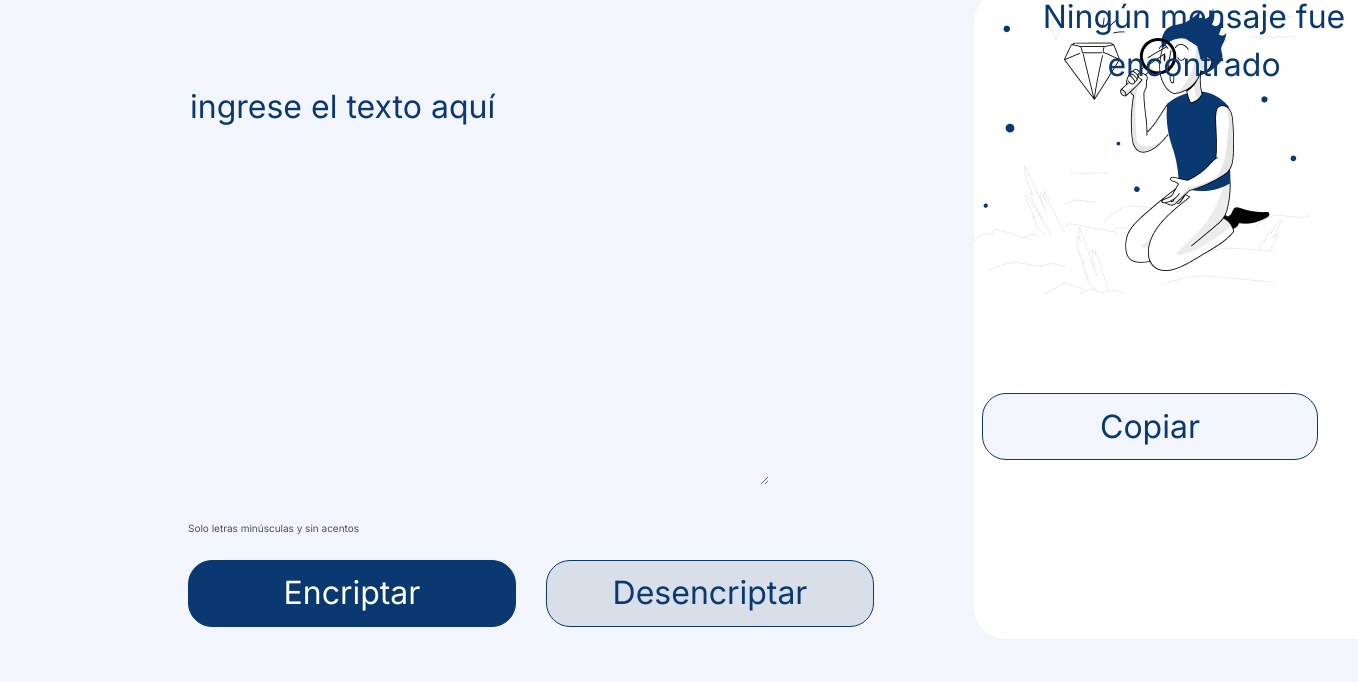
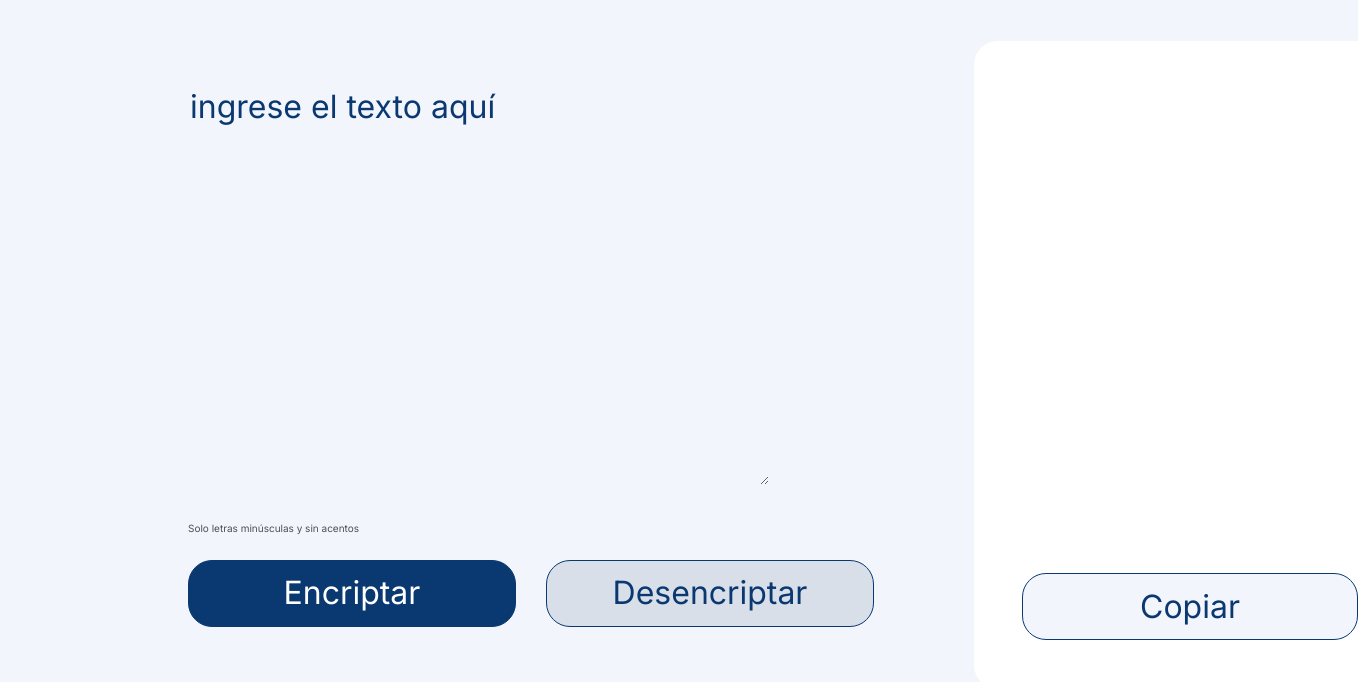
Before and after one commit to Angell2118/Encriptador-de-texto, a plain HTML site: page index.html in a window 1280 px wide. Both pictures are taken after a click on the button "Encriptar". Shown: the part 118-800 px from the top of the page, 1358 px wide, since content can reach past the window. Drawn offline with Linux system fonts and the light colour scheme.

Commit message:
creacion de funciones jsvascript

```diff
--- a/encriptador.js
+++ b/encriptador.js
@@ -1,21 +1,60 @@
 //variables
-let texto ="";
-let mensajeEncriptado ="";
+const textArea1 = document.querySelector(".text_area1");
+const textArea2 = document.querySelector(".text_area2");
 
 
-//document.getElementById('texto').value;
+/*
+La letra "e" es convertida para "enter"
+La letra "i" es convertida para "imes"
+La letra "a" es convertida para "ai"
+La letra "o" es convertida para "ober"
+La letra "u" es convertida para "ufat"
+*/
 
 
-console.log(texto);
 
 
 //funciones
-function encriptar(){
+function encriptar(stringEncriptada){
+    let matrizCodigo = [["e", "enter"], ["i", "imes"], ["a", "ai"], ["o", "ober"], ["u", "ufat"]];
 
+    stringEncriptada = stringEncriptada.toLowerCase()
+
+    for(let i = 0; i < matrizCodigo.length; i++){
+        if(stringEncriptada.includes(matrizCodigo[i][0])){
+            stringEncriptada = stringEncriptada.replaceAll(matrizCodigo[i][0],matrizCodigo[i][1])
+
+        }
+    }
+    return stringEncriptada
 
 }
 
-function desencriptar(){
+function desencriptar(stringDesencriptada){
+    let matrizCodigo = [["e", "enter"], ["i", "imes"], ["a", "ai"], ["o", "ober"], ["u", "ufat"]];
 
+    stringDesencriptada = stringDesencriptada.toLowerCase()
+
+    for(let i = 0; i < matrizCodigo.length; i++){
+        if(stringDesencriptada.includes(matrizCodigo[i][1])){
+            stringDesencriptada = stringDesencriptada.replaceAll(matrizCodigo[i][1],matrizCodigo[i][0])
+
+        }
+    }
+    return stringDesencriptada
 
 }
+
+function botonEncriptar(){
+    const textoEncriptado = encriptar(textArea1.value)
+    textArea2.vaule = textoEncriptado
+    textArea1.value = "";
+    textArea2.style.backgroundImage = "none"
+}
+
+function botonDesencriptar(){
+    const textoEncriptado = desencriptar(textArea1.value)
+    textArea2.vaule = textoEncriptado
+    textArea1.value = "";
+    textArea2.style.backgroundImage = "none"
+}
--- a/index.html
+++ b/index.html
@@ -20,13 +20,13 @@
                 <h6 class="restricciones">Solo letras minúsculas y sin acentos</h6>
             </div>
             <div class="presentacion_botones">
-                <button onclick="encriptar();" class="presentacion_botones_encriptar">Encriptar</button>
-                <button onclick="desencriptar();" class="presentacion_botones_desencriptar">Desencriptar</button>
+                <button onclick="botonEncriptar()" class="presentacion_botones_encriptar">Encriptar</button>
+                <button onclick="botonDesencriptar();" class="presentacion_botones_desencriptar">Desencriptar</button>
 
             </div>
         </section>
         <section>
-            <textarea class="text_area2" cols="20" rows="10">Ningún mensaje fue encontrado</textarea>
+            <textarea class="text_area2" cols="20" rows="10"></textarea>
             <div>
                 <button class="copiar">Copiar</button>
 
--- a/styles.css
+++ b/styles.css
@@ -16,7 +16,7 @@
 
 main{
     display: flex;
-    margin-bottom: 190px;
+    margin-bottom: 150px;
     margin-left: 180px;
 }
 
@@ -44,22 +44,17 @@ main{
     border-radius: 24px;
     color: #0A3871;
     margin-left: 100px;
-    margin-top: ;
+    margin-top: 50px;
     padding-left: 20px;
     position: fixed;
-    text-align: center;
-    text-justify: distribute-all-lines;
     width: 400px;
     height: 644px;
-    border-radius: 32px;
+
 }
 .text_area2:focus{
     outline: none;
 }
 
-body{
-    background-color: #F3F5FC;
-}
 
 .presentacion_botones{
     display: flex;
@@ -94,8 +89,8 @@ body{
     cursor: pointer;
     height: 67px;
     width: 336px;
-    margin-top: 402px;
-    margin-left: 108px;;
+    margin-top: 582px;
+    margin-left: 148px;;
     position: absolute;
 
 }
```
